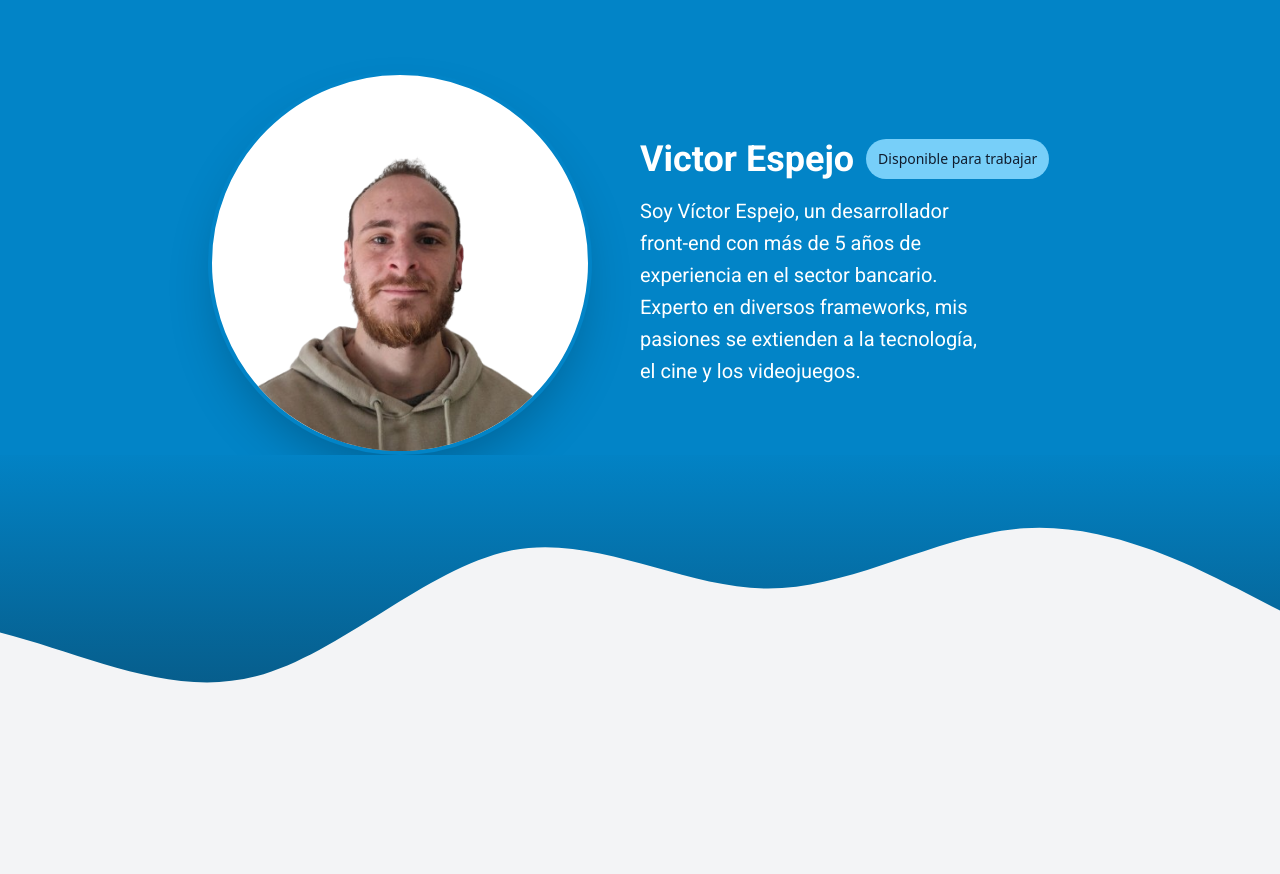
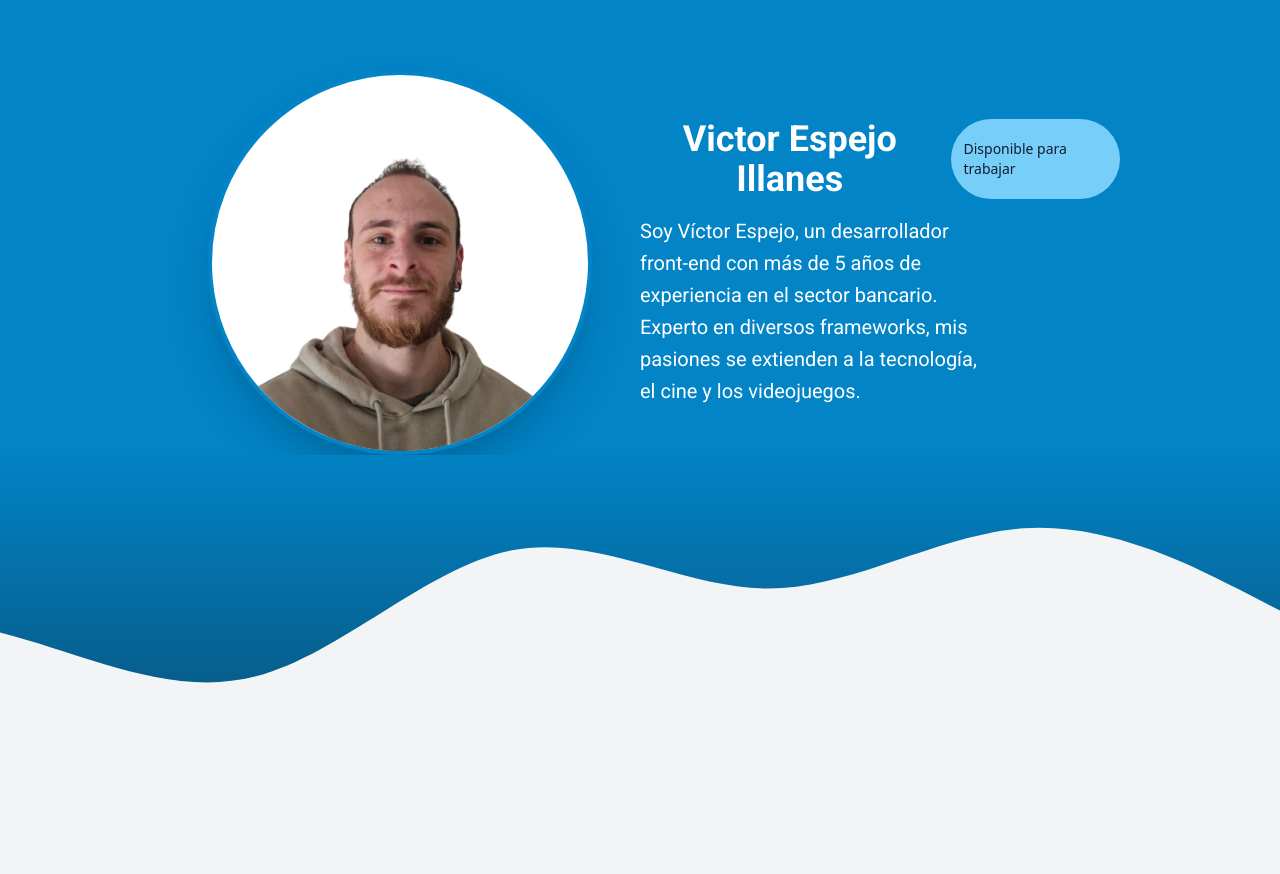
Before and after one commit to VictorEspejo/vicesp_porfolio, a React (Vite) app: page / in a window 1280 px wide. Shown: the part 1246-2120 px from the top of the page. Built offline with nearby package versions, Linux system fonts and the light colour scheme.

Commit message:
feat: add lastname

```diff
--- a/index.html
+++ b/index.html
@@ -4,9 +4,10 @@
   <meta charset="UTF-8">
   <meta name="robots" content="index, follow">
   <meta name="viewport" content="width=device-width, initial-scale=1.0">
-  <meta name="description" content="Víctor Espejo - Desarrollador Front-end. Experiencia en React, TypeScript, NodeJS, MongoDB, Vue, PWA. Especializado en web components, pruebas unitarias, e2e y diseño responsive.">
+  <meta name="description" content="Víctor Espejo Illanes - Desarrollador Front-end. Experiencia en React, TypeScript, NodeJS, MongoDB, Vue, PWA. Especializado en web components, pruebas unitarias, e2e y diseño responsive.">
   <meta name="keywords" content="Desarrollador Front-end, React, TypeScript, NodeJS, MongoDB, Vue, PWA, web components, pruebas unitarias, e2e, diseño responsive">
-  <meta name="author" content="Víctor Espejo">
+  <meta name="author" content="Víctor Espejo Illanes">
+  <meta name="email" content="vicespejo96@gmail.com">
   <meta name="theme-color" content="#0284c7">
   <link rel="icon" type="image/any" href="/favicon.ico">
   <link rel="icon" type="image/png" sizes="32x32" href="/favicon-32x32.png">
@@ -19,14 +20,14 @@
   <!-- Open Graph / Facebook -->
   <meta property="og:type" content="website">
   <meta property="og:url" content="https://victor-espejo.vercel.app/">
-  <meta property="og:title" content="Víctor Espejo - Desarrollador Front-end">
+  <meta property="og:title" content="Víctor Espejo Illanes - Desarrollador Front-end">
   <meta property="og:description" content="Desarrollador Front-end con experiencia en React, TypeScript, NodeJS, MongoDB, Vue, PWA. Especializado en web components, pruebas unitarias, e2e y diseño responsive.">
   <meta property="og:image" content="/victorlogo.png">
 
   <!-- Twitter -->
   <meta property="twitter:card" content="summary_large_image">
   <meta property="twitter:url" content="https://victor-espejo.vercel.app/">
-  <meta property="twitter:title" content="Víctor Espejo - Desarrollador Front-end">
+  <meta property="twitter:title" content="Víctor Espejo Illanes - Desarrollador Front-end">
   <meta property="twitter:description" content="Desarrollador Front-end con experiencia en React, TypeScript, NodeJS, MongoDB, Vue, PWA. Especializado en web components, pruebas unitarias, e2e y diseño responsive.">
   <meta property="twitter:image" content="/victorlogo.png">
 </head>
--- a/src/views/About/index.jsx
+++ b/src/views/About/index.jsx
@@ -55,7 +55,7 @@ export default function About() {
           <div className="flex flex-col justify-center items-center text-white">
             <header className="flex flex-col md:flex-row gap-3 w-full relative overflow-hidden">
               <h2 className="text-3xl lg:text-4xl font-bold text-center">
-                Victor Espejo
+                Victor Espejo Illanes
               </h2>
               <motion.span
                 variants={variants}
--- a/src/views/Welcome/index.jsx
+++ b/src/views/Welcome/index.jsx
@@ -13,7 +13,7 @@ export default function Welcome() {
         <header className="w-1/2 px-16 py-20 grid place-items-center lg:place-items-start grid-cols-1 lg:grid-cols-2">
           <img
             src={VictorLogo}
-            alt="Logo Victor Espejo"
+            alt="Logo Victor Espejo Illanes"
             className="w-16 h-16 cursor-pointer col-span-2"
           />
         </header>
```
